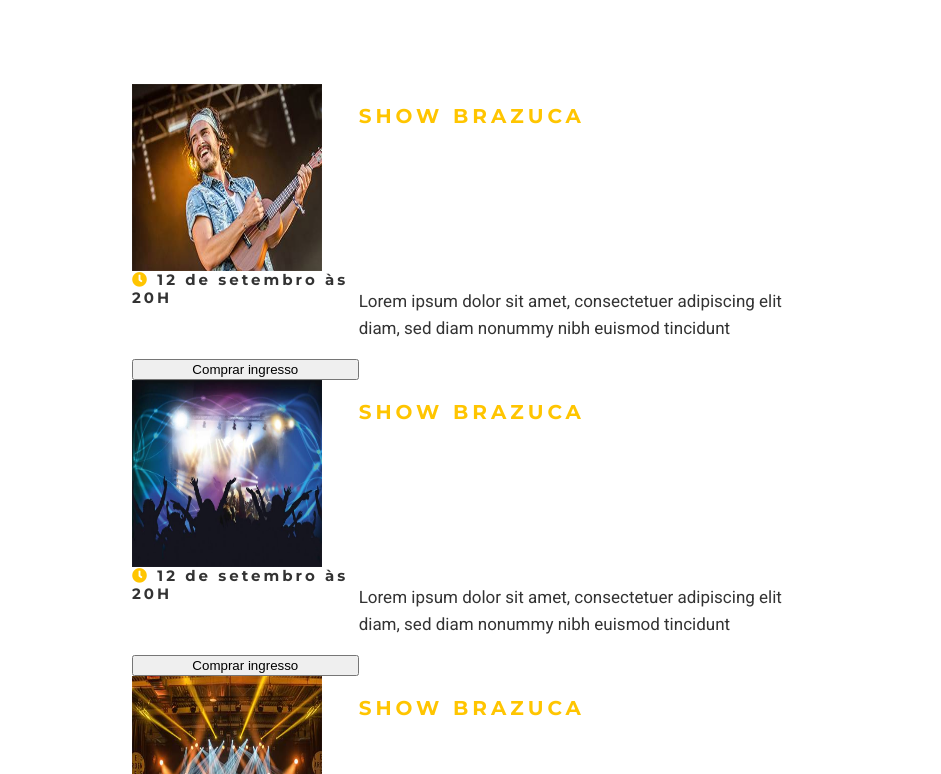
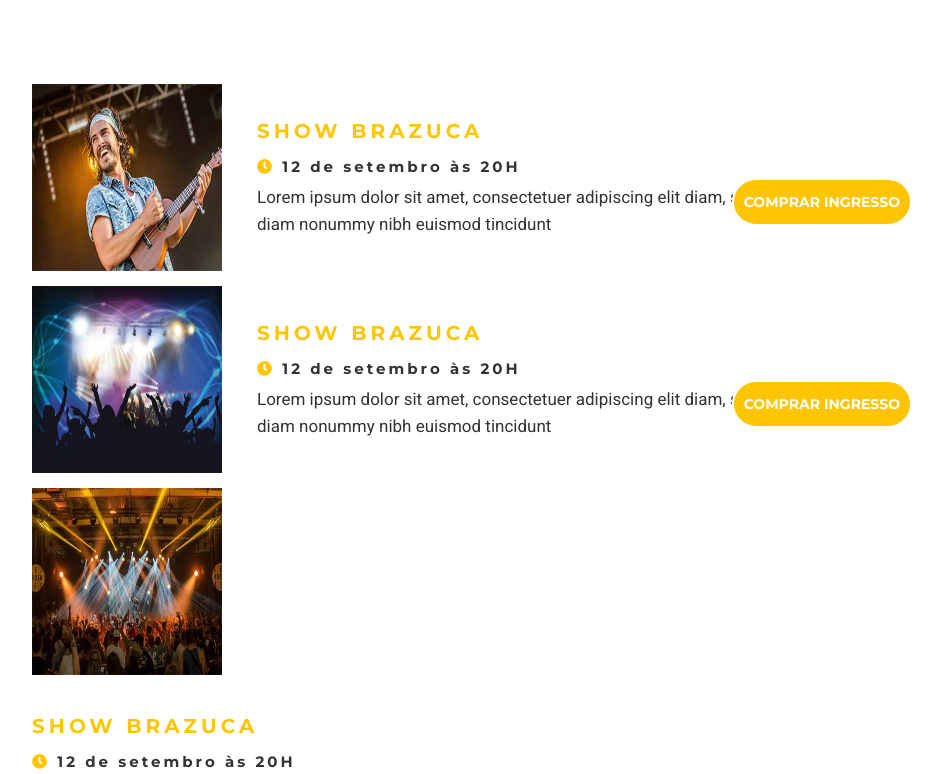
Before and after one commit to Henrique-Penha/studion, a website: page src/events.html in a window 1280 px wide. Shown: the part 557-1331 px from the top of the page, without its empty margins (168-1109 px from the left). Drawn offline with Linux system fonts and the light colour scheme.

Commit message:
feat(events): adjusting the page

```diff
--- a/src/css/_btn.css
+++ b/src/css/_btn.css
@@ -37,3 +37,9 @@
     border-color: var(--color-copy);
     background: unset;
 }
+
+.btn--list {
+    background-color: var(--color-primary);
+    color: #fff;
+
+}
--- a/src/css/_events.css
+++ b/src/css/_events.css
@@ -1,11 +1,16 @@
 .show__container {
-    margin: 87px 300px;
+    margin: 87px 200px;
 }
 
-.show__container div {
+.show {
     display: grid;
-    grid-template-columns: 1fr 2fr;
+    grid-template-columns: 0fr 2fr;
+    column-gap: 35px;
+}
 
+.columns__left {
+    display: flex;
+    flex-direction: column;
 }
 
 .show img,
@@ -19,17 +24,18 @@
 .show__arena h3 {
     font-size: 20px;
     letter-spacing: 4px;
+    line-height: 35px;
     font-weight: 700;
     text-transform: uppercase;
     color: var(--color-primary);
-    height: 10px;
+    margin: 30px 0 0 0;
 }
 
 .show span,
 .show__arena span {
     font-size: 15px;
     letter-spacing: 3px;
-    line-height: 18px;
+    line-height: 35px;
     font-weight: 700;
     font-family: 'Montserrat';
 
@@ -40,8 +46,10 @@
 .show__arena p {
     font-size: 17px;
     line-height: 27px;
+    max-width: 55ch;
     font-weight: 400;
     font-family: 'Roboto';
+    margin: 0;
 }
 
 
@@ -50,7 +58,13 @@
     color: var(--color-primary);
 }
 
-.show button,
-.show__arena button {
+.show button {
     float: right;
+    padding: 10px;
+    position: relative;
+    top: -60px;
+    font-weight: 700;
+    font-family: "Montserrat";
+    font-size: 14px;
+    line-height: 24px;
 }
--- a/src/events.html
+++ b/src/events.html
@@ -64,19 +64,29 @@
         <section class="list">
             <div class="container show__container">
                 <div class="show">
+                    <div class="columns__left">
                         <img src="./images/violao.jpg" alt="">
+                    </div>
+                    <div class="columns__right">
                         <h3>Show Brazuca</h3>
                         <span>
                             <i class="fas fa-regular fa-clock"></i>
                             12 de setembro às 20H
                         </span>
                         <p>Lorem ipsum dolor sit amet, consectetuer adipiscing elit diam, sed diam nonummy nibh euismod
-                        tincidunt</p>
-                    <button>Comprar ingresso</button>
+                            tincidunt
+                        </p>
+
+                        <button class="btn btn--list">Comprar ingresso</button>
+                    </div>
                 </div>
 
+
                 <div class="show">
+                    <div class="columns__left">
                         <img src="./images/balada.jpg" alt="">
+                    </div>
+                    <div class="columns__right">
                         <h3>Show Brazuca</h3>
                         <span>
                             <i class="fa fa-regular fa-clock"></i>
@@ -84,7 +94,8 @@
                         </span>
                         <p>Lorem ipsum dolor sit amet, consectetuer adipiscing elit diam, sed diam nonummy nibh euismod
                             tincidunt</p>
-                    <button>Comprar ingresso</button>
+                        <button class="btn btn--list">Comprar ingresso</button>
+                    </div>
                 </div>
 
                 <div class="show__arena">
@@ -117,15 +128,20 @@
                 </div>
 
                 <div class="show">
+                    <div class="columns__left">
                         <img src="./images/guitarra.jpg" alt="">
+                    </div>
+                    <div class="columns__right">
                         <h3>Show Brazuca</h3>
                         <span>
                             <i class="fas fa-regular fa-clock"></i>
                             12 de setembro às 20H
                         </span>
                         <p>Lorem ipsum dolor sit amet, consectetuer adipiscing elit diam, sed diam nonummy nibh euismod
-                        tincidunt</p>
-                    <button>Comprar ingresso</button>
+                            tincidunt
+                        </p>
+                        <button class="btn btn--list">Comprar ingresso</button>
+                    </div>
                 </div>
             </div>
         </section>
```
Lines whose indentation alone changed are shown as unchanged.
